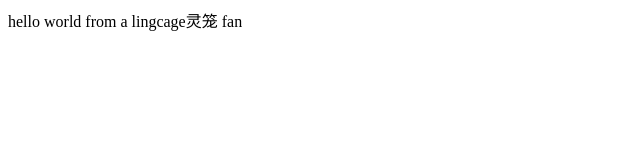
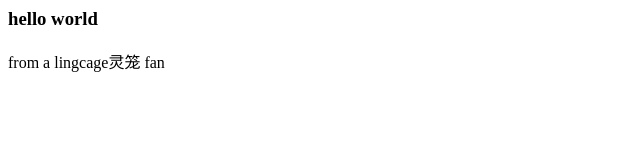
Before and after one commit to zhenxinfrozen/lingcage, a plain HTML site: page index.html in a window 1280 px wide. Shown: the whole page, without its empty margins (0-640 px from the left). Drawn offline with Linux system fonts and the light colour scheme.

Commit message:
Update index.html

```diff
--- a/index.html
+++ b/index.html
@@ -1,4 +1,3 @@
-<p>hello world
+<h3>hello world</h3>
 
-from a lingcage灵笼 fan
-</p>
+<p>from a lingcage灵笼 fan</p>
```
